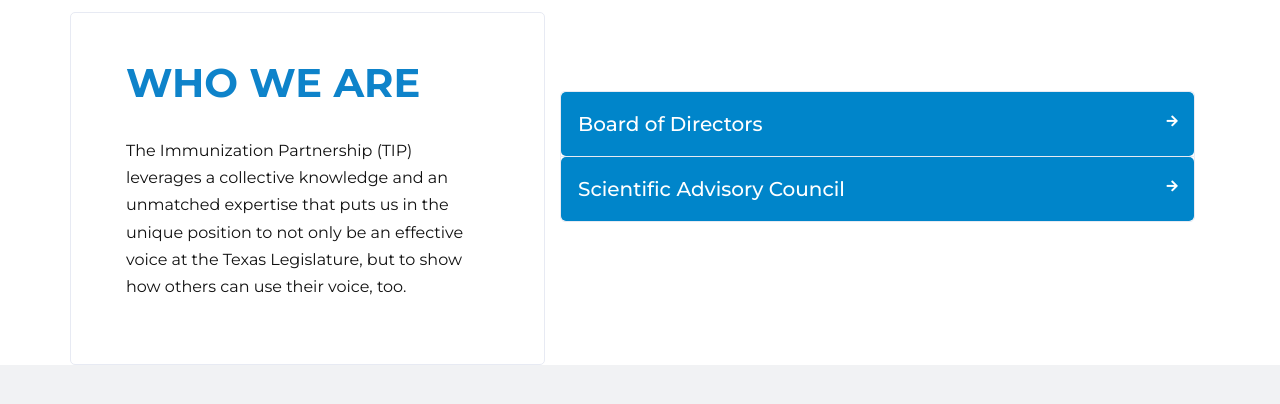
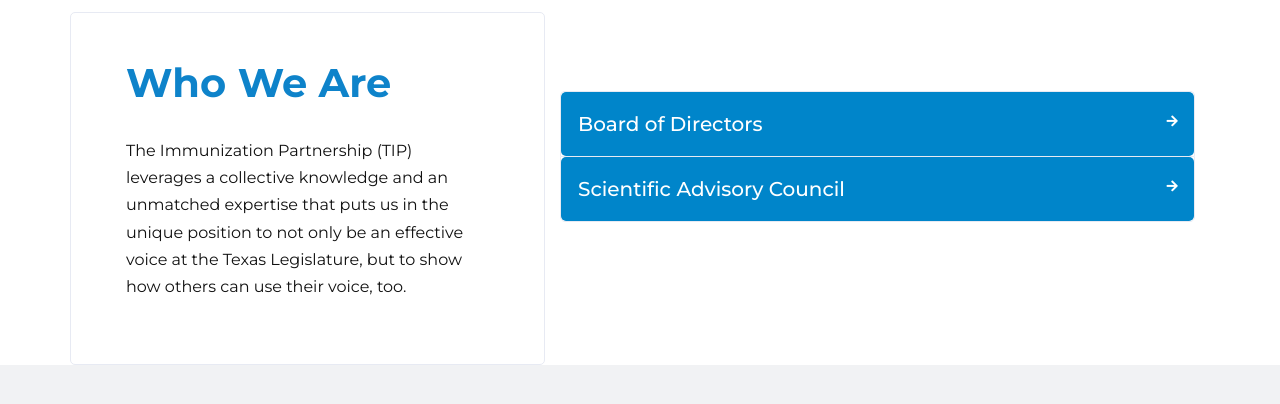
Before and after one commit to aitshuber/immunizecc, a Jekyll site: the page built from who.html, in a window 1280 px wide and 900 px high, cut to the strip 484-888 px from the top of the window. Built offline with Jekyll 4.4.1, drawn with Linux system fonts in a browser that asks for light colours; some web fonts are replaced; a script that is not in the unit is left out; comment, search, counter and statistics services are not loaded.

Commit message:
Updated 'who.html' via CloudCannon

```diff
--- a/who.html
+++ b/who.html
@@ -15,7 +15,7 @@
 	  <div class="col-lg-5 mb-5 mb-lg-0 card">
 		<div class="p-lg-6 editable">
 		  <div class="mb-4">
-		    <h2 class="h1 text-primary immunizetitle">WHO WE ARE</h2>
+		    <h2 class="h1 text-primary immunizetitle">Who We Are</h2>
 		  </div>
 		  <div class="mb-4">
 		    <p>The Immunization Partnership (TIP) leverages a collective knowledge and an unmatched expertise that puts us in the unique position to not only be an effective voice at the Texas Legislature, but to show how others can use their voice, too.</p>
```
